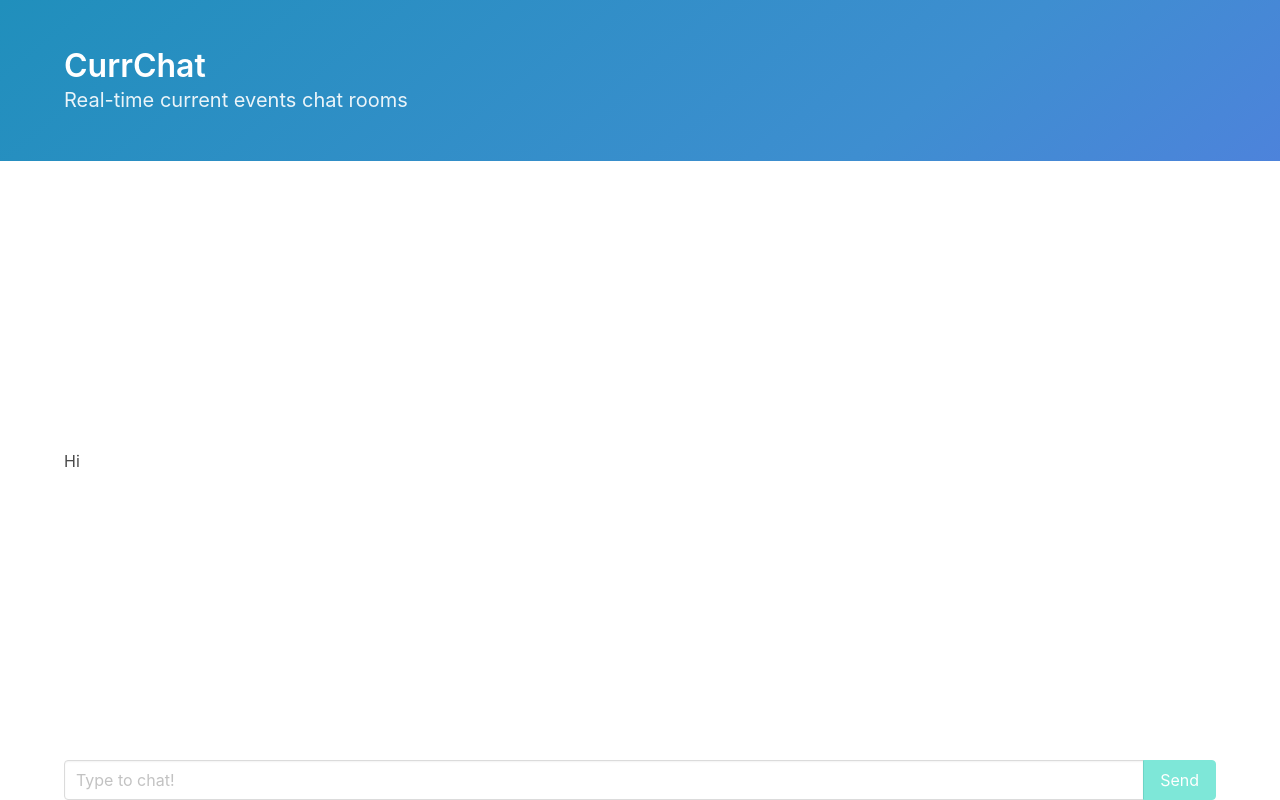
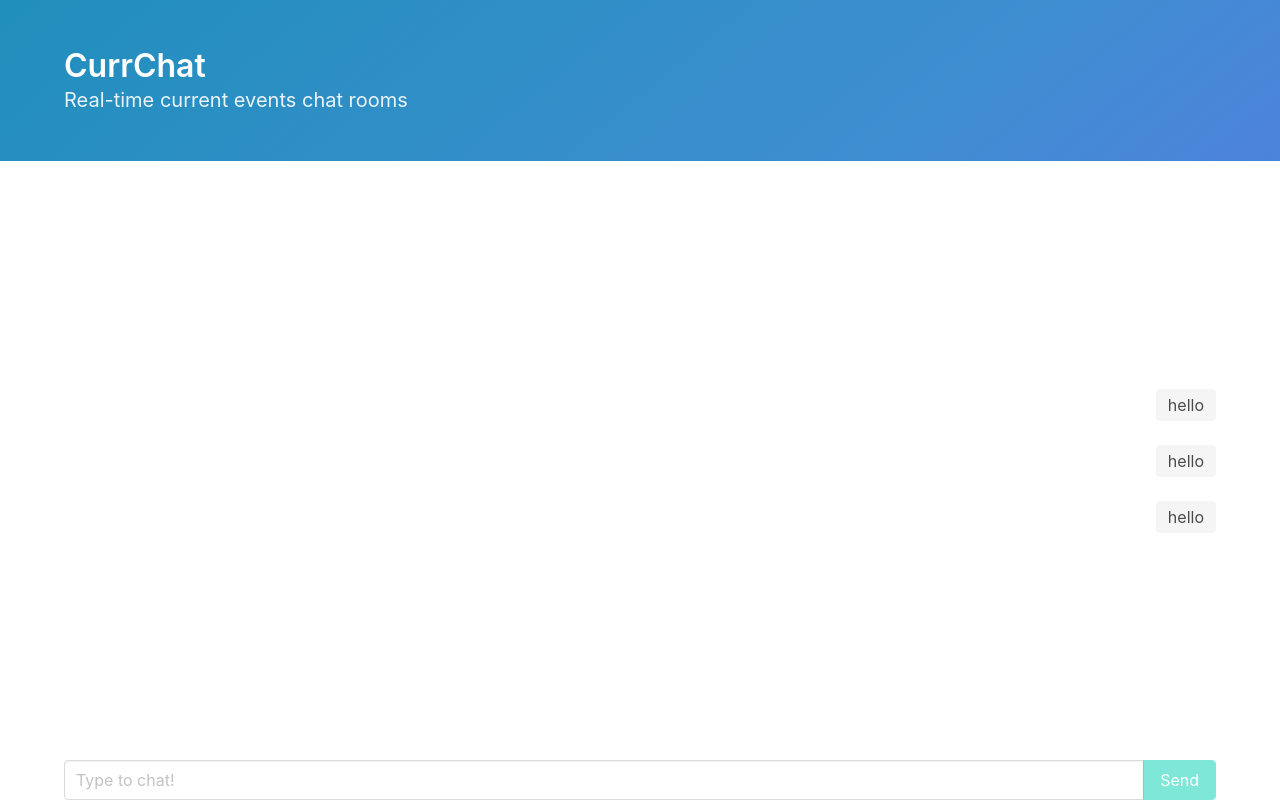
Before and after one commit to dchen327/curr-chat, a React (Create React App) app: page / in a window 1280 px wide. Built offline with nearby package versions, Linux system fonts and the light colour scheme.

Commit message:
add chat message UI

```diff
--- /dev/null
+++ b/src/ChatMessage.tsx
@@ -0,0 +1,9 @@
+function ChatMessage(props: any) {
+  return (
+    <p className="py-3 has-text-right">
+      <span className="tag is-medium">{props.message}</span>
+    </p>
+  );
+}
+
+export default ChatMessage;
--- a/src/ChatMessages.tsx
+++ b/src/ChatMessages.tsx
@@ -1,8 +1,13 @@
+import ChatMessage from "./ChatMessage";
+
 function ChatMessages() {
+  const messages = ["hello", "hello", "hello"];
+
   return (
-    <>
-      <div className="container">Hi</div>
-    </>
+    <div className="container">
+      {messages &&
+        messages.map((msg, i) => <ChatMessage key={i} message={msg} />)}
+    </div>
   );
 }
 
--- a/src/MessageInput.tsx
+++ b/src/MessageInput.tsx
@@ -5,6 +5,7 @@ function MessageInput() {
 
   const sendMessage = async (e: React.SyntheticEvent) => {
     e.preventDefault();
+    // TODO: send to db with timestamp + name of sender + message
     console.log(formValue);
     setFormValue("");
   };
```
